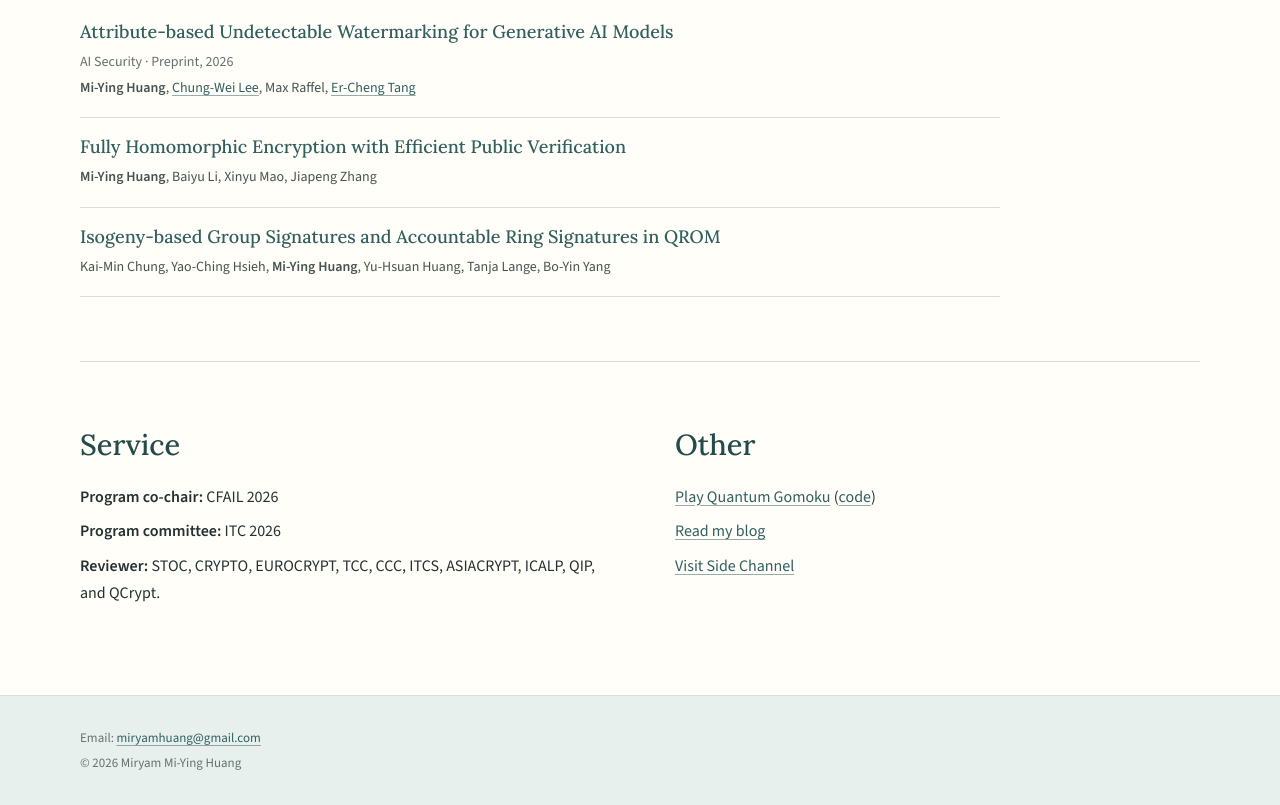
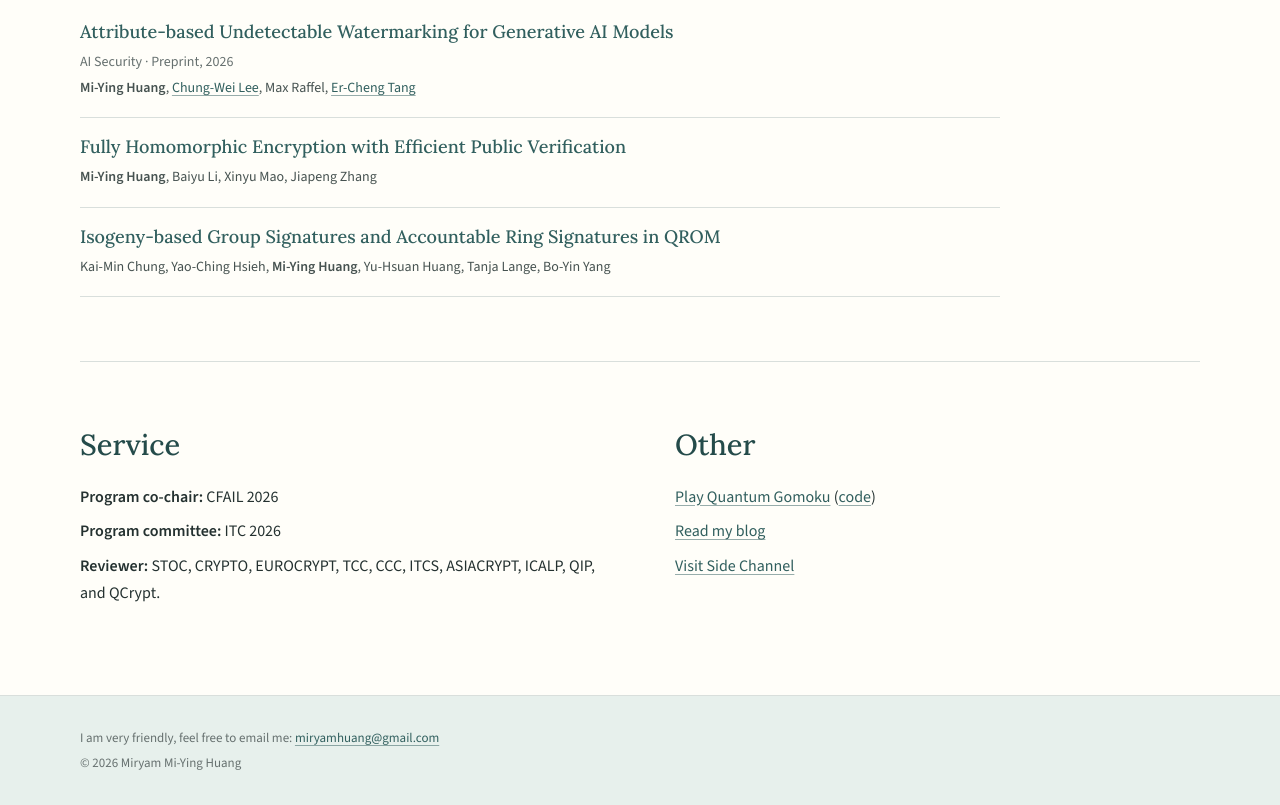
Before and after one commit to mimihuang/mimihuang.github.io, a website: page index.html in a window 1280 px wide. Shown: the part 2738-3543 px from the top of the page. Drawn offline with nearby package versions, Linux system fonts and the light colour scheme.

Commit message:
Update footer email text for friendliness

```diff
--- a/index.html
+++ b/index.html
@@ -283,7 +283,7 @@
 
     <footer class="site-footer">
       <div>
-        <p>Email: <a href="mailto:miryamhuang@gmail.com">miryamhuang@gmail.com</a></p>
+        <p>I am very friendly, feel free to email me: <a href="mailto:miryamhuang@gmail.com">miryamhuang@gmail.com</a></p>
         <p>© <span data-current-year>2026</span> Miryam Mi-Ying Huang</p>
       </div>
     </footer>
```
